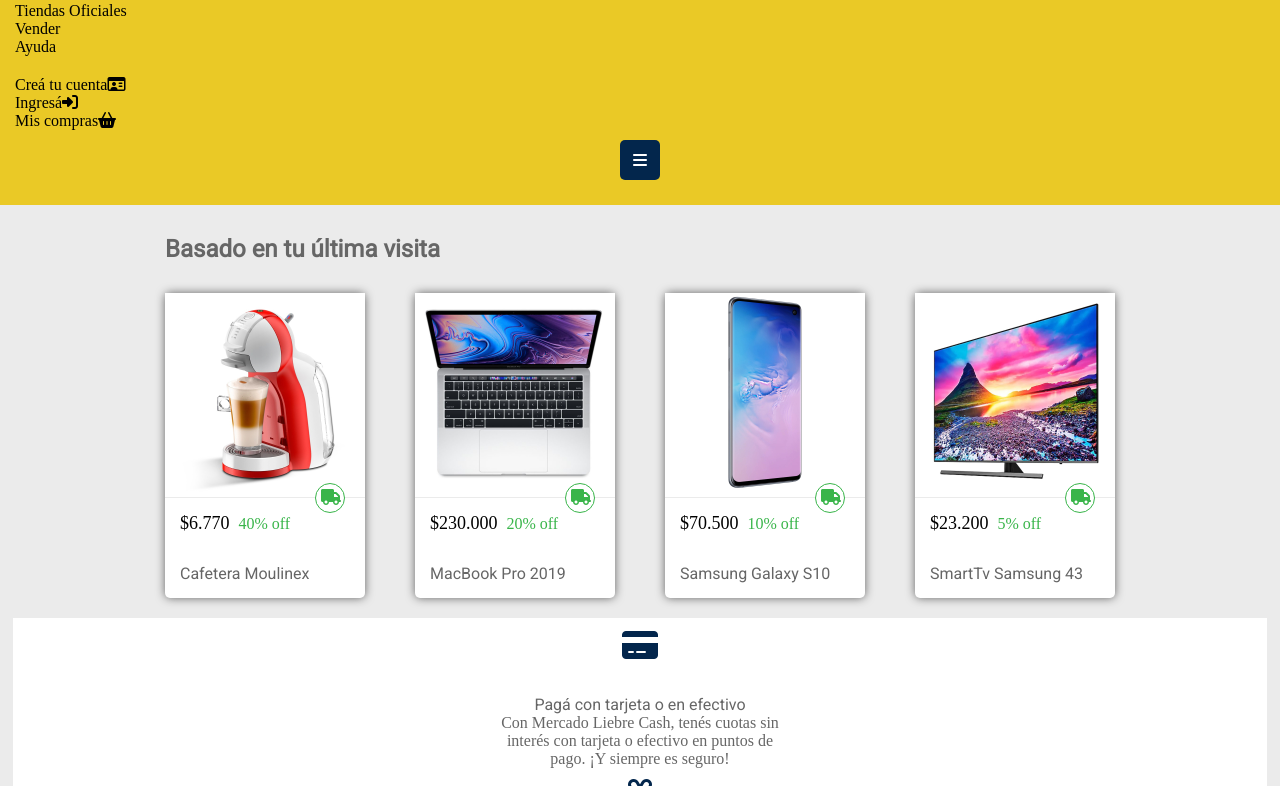
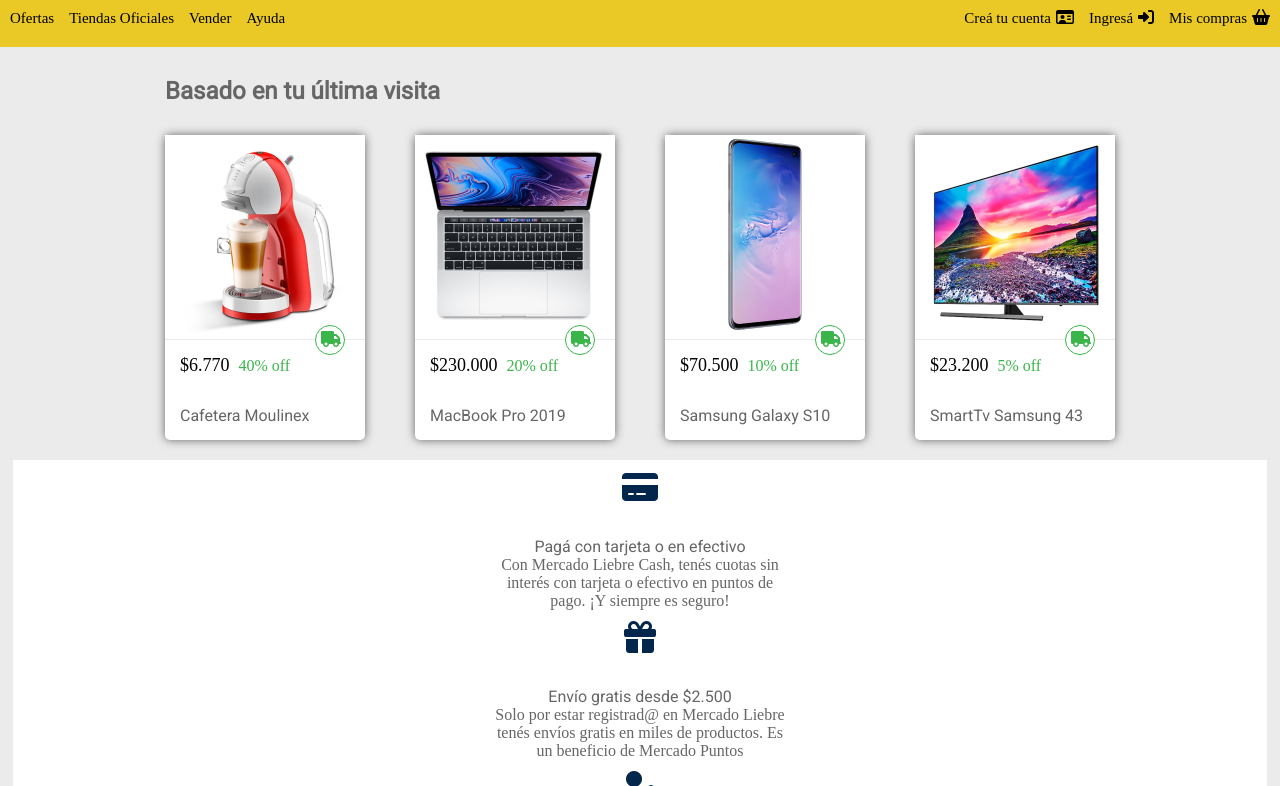
Before and after one commit to fabiCoseglia/proyectoMercadoLiebre, a website: page views/index.html in a window 1280 px wide. Shown: the part 133-919 px from the top of the page. Drawn offline with Linux system fonts and the light colour scheme.

Commit message:
desafio completado

```diff
--- a/public/css/index.css
+++ b/public/css/index.css
@@ -26,7 +26,7 @@
     flex-wrap: wrap;
     align-items: center;
     align-items: center;
-    justify-content: space-evenly;
+    justify-content: space-between;
 }
 .index .index__header__logo,
 .index__header__form{
@@ -48,8 +48,7 @@
     background-color: var(--amarillo);
     display: flex;
     flex-direction: column;
-    padding: 15px;
-
+    padding: 10px;
 }
 
 .index__header__logo{
@@ -68,10 +67,6 @@
 
 .index__header__menu ul{
     padding: 0;
-}
-
-.index__header__ul--shop{
-    margin-bottom: 20px;
 }
 
 .index .fa-magnifying-glass{
@@ -240,11 +235,36 @@
     display: block;
 }
 
+.index .burger-menu{
+    display: none;
+}
+
 /*HEADER FLEXBOX TABLET*/
 .index .index__header__logo,
 .index__header__form{
     width: 30%;
 }
+.index__header__menu{
+    display: flex;
+    justify-content: space-between;
+    margin-top: 30px;
+}
+
+.index__header__ul--shop,
+.index__header__ul--user{
+    display: flex;
+    gap: 15px;
+}
+
+.index__header__ul--shop li a,
+.index__header__ul--user li a{
+    font-size: 15px;
+}
+
+.index__header__ul--user li i{
+    margin-left: 5px;
+}
+
 
 }
 
```
Also changed, not shown: README.MD, mockup/desafiMobile.png (added), mockup/desafiaDesktop.png (added), mockup/dsafiaTablet.png (added), vistaPrevia/Sin título-1.png (deleted).
